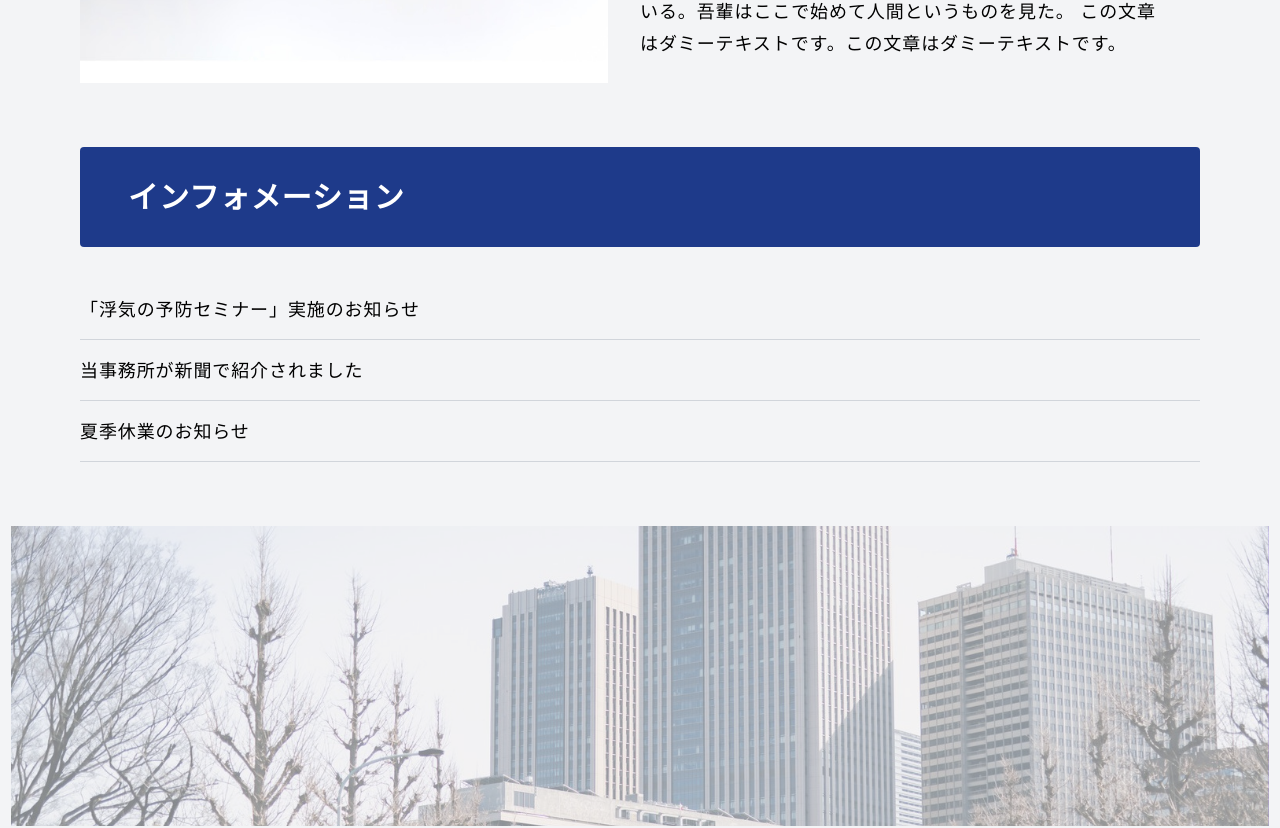
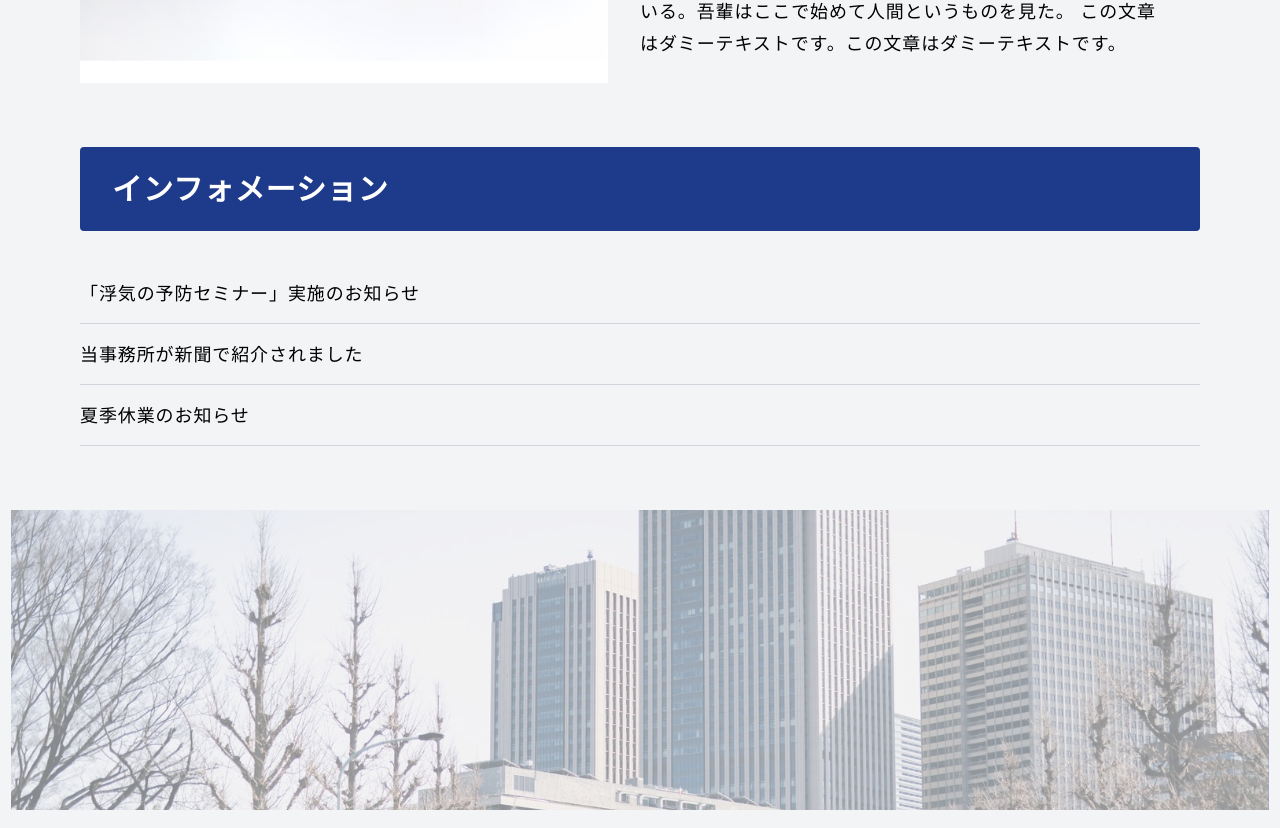
Before and after one commit to harutaka/fumiduki-detective, a Next.js app: page / in a window 1280 px wide. Shown: the part 2109-2937 px from the top of the page. Built offline with nearby package versions, Linux system fonts and the light colour scheme.

Commit message:
H2見出しスタイル修正

```diff
--- a/src/components/H2title.tsx
+++ b/src/components/H2title.tsx
@@ -3,7 +3,7 @@ type H2Props = {
 }
 const H2title = ({ title }: H2Props) => {
   return (
-    <h2 className="py-4 px-4 my-8 w-full text-xl font-bold text-white bg-blue-900 rounded md:py-8 md:px-12 md:text-3xl">
+    <h2 className="py-4 px-4 my-8 w-full text-xl font-bold text-white bg-blue-900 rounded md:py-6 md:px-8 md:text-3xl">
       {title}
     </h2>
   )
```
